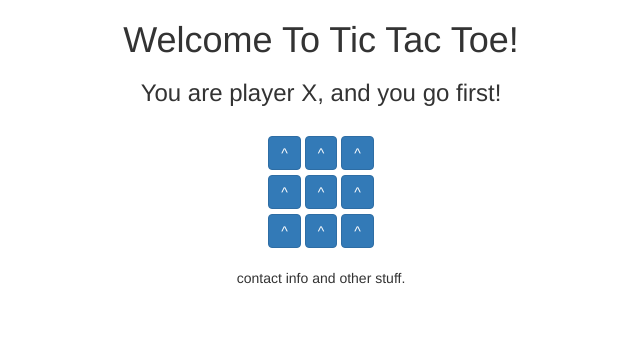
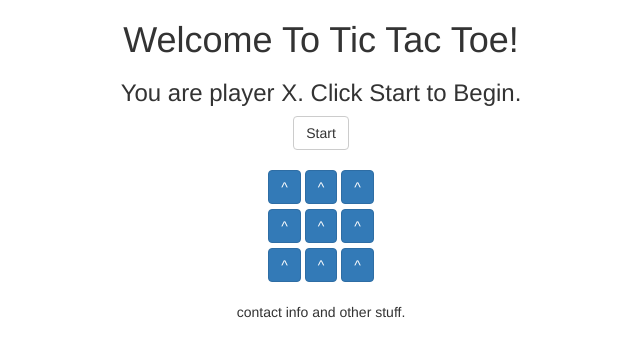
Before and after one commit to TylerDevers/ticTacToe, a plain HTML site: page index_template.html in a window 1280 px wide. Shown: the whole page, without its empty margins (319-959 px from the left). Drawn offline with nearby package versions, Linux system fonts and the light colour scheme.

Commit message:
added a start button that begins the game and changes to a reset button. Works as desired. Now code player turns

```diff
--- a/ext.js
+++ b/ext.js
@@ -1,14 +1,33 @@
-var buttonsIndex, gameOn, user, computer;
+var buttonsIndex, gameOn, user, computer, turn;
 
 buttonsIndex = document.getElementsByTagName('a');
 gameOn = false;
 user = 'x';
 computer = 'o';
+turn = "x";
+
 
 //changes the game spaces to x and y values.
 function clicked(text) {
-	text.innerHTML = "x";
-	console.log(text);
+	if (gameOn){
+		text.innerHTML = "x";
+	}
 }
 
+function start(text) {
+		var classSwitch = document.getElementById("start");
+		if (gameOn) {
+			text.innerHTML = "Start";
+			for (var i = 1; i<buttonsIndex.length; i++) {
+				//starts at index 1 to prevent start button from changing.
+				buttonsIndex[i].innerHTML = "^";
+			}
+			classSwitch.className = "btn btn-default";
+			gameOn = false;
+		} else if (!gameOn) {
+			text.innerHTML = "Reset";
+			classSwitch.className = "btn btn-warning";
+			gameOn = true;
+		}
+}
 console.log('loaded');
--- a/index_template.html
+++ b/index_template.html
@@ -19,7 +19,8 @@
 	<div class="text-center">
 		<header>
 			<h1>Welcome To Tic Tac Toe!</h1>
-			<h3>You are player X, and you go first!</h3>
+			<h3>You are player X. Click Start to Begin.</h3>
+			<a type="button" class="btn btn-default" id="start" onclick="start(this)">Start</a>
 		</header>
 		<br/>
 
```
